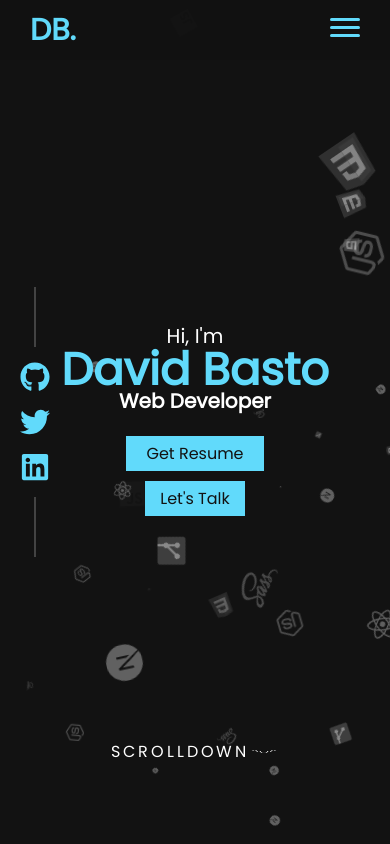
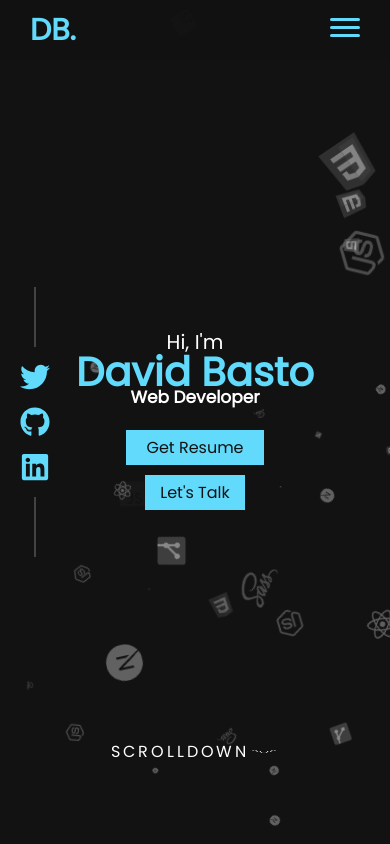
Before and after one commit to david-fb/NextJS-Portfolio, a Next.js app: page / in a window 390 px wide. Shown: the top 844 px of the page. Built offline with nearby package versions, Linux system fonts and the light colour scheme.

Commit message:
[UPDATE] refactoring code

```diff
--- a/src/components/Header.jsx
+++ b/src/components/Header.jsx
@@ -1,11 +1,7 @@
-/* eslint-disable jsx-a11y/anchor-is-valid */
 import { useRef, useEffect } from 'react';
 import Image from 'next/image';
 import Link from 'next/link';
 import ResumeButtonDownload from './ResumeButtonDownload';
-import githubIcon from '@assets/icons/github-brands.svg';
-import twitterIcon from '@assets/icons/twitter-brands.svg';
-import linkedinIcon from '@assets/icons/linkedin-brands.svg';
 import JSIcon from '@assets/icons/js.svg';
 import NextJSIcon from '@assets/icons/nextjs.svg';
 import ReactJsIcon from '@assets/icons/reactjs.svg';
@@ -15,7 +11,8 @@
 import GitIcon from '@assets/icons/git.svg';
 import SassIcon from '@assets/icons/sass.svg';
 import ExpressJSIcon from '@assets/icons/expressjs.svg';
-import ArrowDownIcon from '@assets/icons/arrow-down.svg';
+import { SOCIAL_LINKS } from '@constants/index';
+import ScrollDown from '@components/ScrollDown';
 import styles from '@styles/Header.module.scss';
 
 const images = [JSIcon.src, NextJSIcon.src, ReactJsIcon.src, Html5Icon.src, Css3Icon.src, NodeJSIcon.src, GitIcon.src, SassIcon.src, ExpressJSIcon.src];
@@ -69,80 +66,35 @@
   }, [headerRef]);
 
   return (
-    <header ref={headerRef} className={`PageSection ${styles.Header}`} id="Header">
-      <div className={styles['Header__content']}>
-        <ul className={styles['Header__content__social']}>
-          <li className={styles['Header__content__social-item']}>
-            <Link href={'https://github.com/david-fb'} passHref>
-              <a target="_blank" rel="noreferrer">
-                <Image src={githubIcon} layout="fill" alt="Github" />
-              </a>
-            </Link>
+    <header ref={headerRef} className={`PageSection ${styles.container}`} id="Header">
+      <div className={styles.content}>
+        <ul className={styles.social}>
+          {SOCIAL_LINKS.map((link, index) => (
+            <li key={`social-link-${index}`} className={styles.socialItem}>
+              <Link href={link.href}>
+                <a href={link.href} target="_blank" rel="noopener noreferrer">
+                  <Image src={link.icon} alt={link.name} layout="fill" />
+                </a>
+              </Link>
+            </li>
+          ))}
+        </ul>
+        <p>Hi, I&apos;m</p>
+        <h1 className={styles.title}>David Basto</h1>
+        <h2 className={styles.subtitle}>Web Developer</h2>
+        <ul className={styles.links}>
+          <li className={styles.resume}>
+            <ResumeButtonDownload />
           </li>
-          <li className={styles['Header__content__social-item']}>
-            <Link href={'https://twitter.com/DavidB_M1'} passHref>
-              <a target="_blank" rel="noreferrer">
-                <Image src={twitterIcon} layout="fill" alt="Twitter" />
-              </a>
-            </Link>
-          </li>
-          <li className={styles['Header__content__social-item']}>
-            <Link href={'https://www.linkedin.com/in/david-basto/'} passHref>
-              <a target="_blank" rel="noreferrer">
-                <Image src={linkedinIcon} layout="fill" alt="Linkedin" />
+          <li>
+            <Link href="#Contact">
+              <a href="#Contact" className={`primary-button ${styles.talk}`}>
+                Let&apos;s Talk
               </a>
             </Link>
           </li>
         </ul>
-        <p>Hi, I&apos;m</p>
-        <h1 className={styles['Header__content__title-name']}>David Basto</h1>
-        <h2 className={styles['Header__content__title-description']}>Web Developer</h2>
-        <ul className={styles['Header__content__links']}>
-          <li className={styles['Header__content__links-resume']}>
-            <ResumeButtonDownload />
-          </li>
-          <li>
-            <Link href="#Contact">
-              <a className={`primary-button ${styles['Header__content__links-talk']}`}>Let&apos;s Talk</a>
-            </Link>
-          </li>
-        </ul>
-        <div className={styles['Header__content__scroll']}>
-          {/* Scroll down */}
-          <span className={styles['Header__content__scroll-letter']} style={{ '--i': 1 }}>
-            S
-          </span>
-          <span className={styles['Header__content__scroll-letter']} style={{ '--i': 2 }}>
-            c
-          </span>
-          <span className={styles['Header__content__scroll-letter']} style={{ '--i': 3 }}>
-            r
-          </span>
-          <span className={styles['Header__content__scroll-letter']} style={{ '--i': 4 }}>
-            o
-          </span>
-          <span className={styles['Header__content__scroll-letter']} style={{ '--i': 5 }}>
-            l
-          </span>
-          <span className={styles['Header__content__scroll-letter']} style={{ '--i': 6 }}>
-            l
-          </span>
-          <span className={styles['Header__content__scroll-letter']} style={{ '--i': 7 }}>
-            D
-          </span>
-          <span className={styles['Header__content__scroll-letter']} style={{ '--i': 8 }}>
-            O
-          </span>
-          <span className={styles['Header__content__scroll-letter']} style={{ '--i': 9 }}>
-            W
-          </span>
-          <span className={styles['Header__content__scroll-letter']} style={{ '--i': 10 }}>
-            N
-          </span>
-          <figure className={styles['Header__content__scroll-letter']} style={{ '--i': 11 }}>
-            <Image src={ArrowDownIcon} layout="fill" alt="" />
-          </figure>
-        </div>
+        <ScrollDown />
       </div>
     </header>
   );
--- /dev/null
+++ b/src/components/ScrollDown.jsx
@@ -0,0 +1,25 @@
+import ArrowDownIcon from '@assets/icons/arrow-down.svg';
+import Image from 'next/image';
+import styles from '@styles/ScrollDown.module.scss';
+
+const WORD = 'scrolldown';
+
+export default function ScrollDown() {
+  const element = [];
+  for (let i = 0; i < WORD.length; i++) {
+    element.push(
+      <span key={`scrollDown-${i}`} className={styles.letter} style={{ '--i': i + 1 }}>
+        {WORD[i]}
+      </span>
+    );
+    if (i === WORD.length - 1) {
+      element.push(
+        <figure key={`scrollDown-arrow`} className={styles.letter} style={{ '--i': i + 2 }}>
+          <Image src={ArrowDownIcon} layout="fill" alt="" />
+        </figure>
+      );
+    }
+  }
+
+  return <div className={styles.container}>{element}</div>;
+}
--- a/src/styles/Header.module.scss
+++ b/src/styles/Header.module.scss
@@ -1,5 +1,5 @@
 @import 'vars';
-.Header {
+.container {
   min-height: 100vh;
   width: 100%;
   align-self: center;
@@ -12,8 +12,8 @@
   font-size: 25px;
   position: relative;
   overflow: hidden;
-
-  &__content {
+}
+.content {
   z-index: 1;
   width: 90%;
   flex: 1;
@@ -23,32 +23,30 @@
   flex-direction: column;
   align-items: center;
   justify-content: center;
-
-    &__title-name {
+}
+.title {
   font-size: 80px;
   color: $primary-color;
   margin-top: -15px;
 }
-    &__title-description {
+.subtitle {
   font-size: 30px;
   margin-top: -25px;
 }
 
-    &__links {
+.links {
   list-style: none;
   display: flex;
   flex-direction: column;
   margin-top: 20px;
   gap: 10px;
   align-items: center;
-      &-talk {
+}
+.talk {
   padding: 5px 15px;
   font-size: 16px;
 }
-    }
-
-
-    &__social {
+.social {
   list-style: none;
   display: flex;
   flex-direction: column;
@@ -56,13 +54,6 @@
   position: absolute;
   left: 0;
   align-items: center;
-
-      &-item {
-        position: relative;
-        width: 30px;
-        aspect-ratio: 1 / 1;
-        cursor: pointer;
-      }
   &::after,
   &::before {
     content: '';
@@ -71,71 +62,56 @@
     background-color: #434343;
   }
 }
-
-    &__scroll {
-      font-size: 17px;
-      display: flex;
-      gap: 3px;
-      position: absolute;
-      bottom: 0;
-      figure {
+.socialItem {
   position: relative;
   width: 30px;
-        aspect-ratio: 16 / 9;
+  aspect-ratio: 1 / 1;
+  cursor: pointer;
 }
-      &-letter {
-        position: relative;
-        display: inline-block;
-        font-size: 16px;
-        color: #fff;
-        text-transform: uppercase;
-        animation: flip 3.5s infinite;
-        animation-delay: calc(.3s * var(--i));
+
+@media (min-width: 860px) {
+  .resume {
+    display: none;
   }
 }
-  }
-}
-@keyframes flip {
-  0%,
-  80% {
-    transform: rotateX(360deg);
-  }
-}
-@media (min-width:860px) {
-  .Header__content__links-resume{
-    display:none;
-  }
-}
-@media (max-width:600px) {
-  .Header {
+@media (max-width: 600px) {
+  .container {
     font-size: 20px;
   }
-  .Header__content__title-name{
+  .title {
     font-size: 65px;
   }
-  .Header__content__title-description {
+  .subtitle {
     font-size: 25px;
   }
 }
-@media (max-width:510px) {
-  .Header__content__title-name{
+@media (max-width: 510px) {
+  .title {
     font-size: 55px;
   }
-  .Header__content__title-description {
+  .subtitle {
     font-size: 20px;
   }
 }
-@media (max-width:435px) {
-  .Header__content__title-name{
+@media (max-width: 435px) {
+  .title {
     font-size: 45px;
   }
-  .Header__content__title-description {
+  .subtitle {
     margin-top: -18px;
   }
 }
-@media (max-width:361px) {
-  .Header__content__social{
+@media (max-width: 361px) {
+  .social {
     bottom: 0;
+  }
+}
+@media (max-width: 435px) {
+  .title {
+    font-size: 40px;
+  }
+  .subtitle {
+    font-size: 17px;
   }
 }
 
--- /dev/null
+++ b/src/styles/ScrollDown.module.scss
@@ -0,0 +1,28 @@
+.container {
+  font-size: 17px;
+  display: flex;
+  gap: 3px;
+  position: absolute;
+  bottom: 0;
+  figure {
+    position: relative;
+    width: 30px;
+    aspect-ratio: 16 / 9;
+  }
+}
+.letter {
+  position: relative;
+  display: inline-block;
+  font-size: 16px;
+  color: #fff;
+  text-transform: uppercase;
+  animation: flip 3.5s infinite;
+  animation-delay: calc(0.3s * var(--i));
+}
+
+@keyframes flip {
+  0%,
+  80% {
+    transform: rotateX(360deg);
+  }
+}
```
Lines whose indentation alone changed are shown as unchanged.
